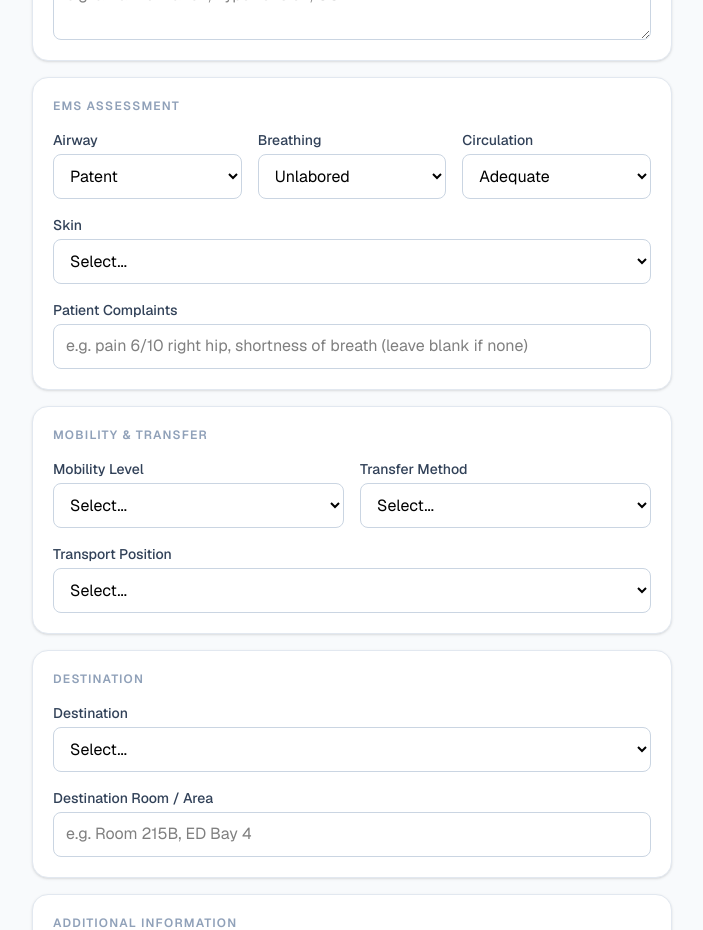
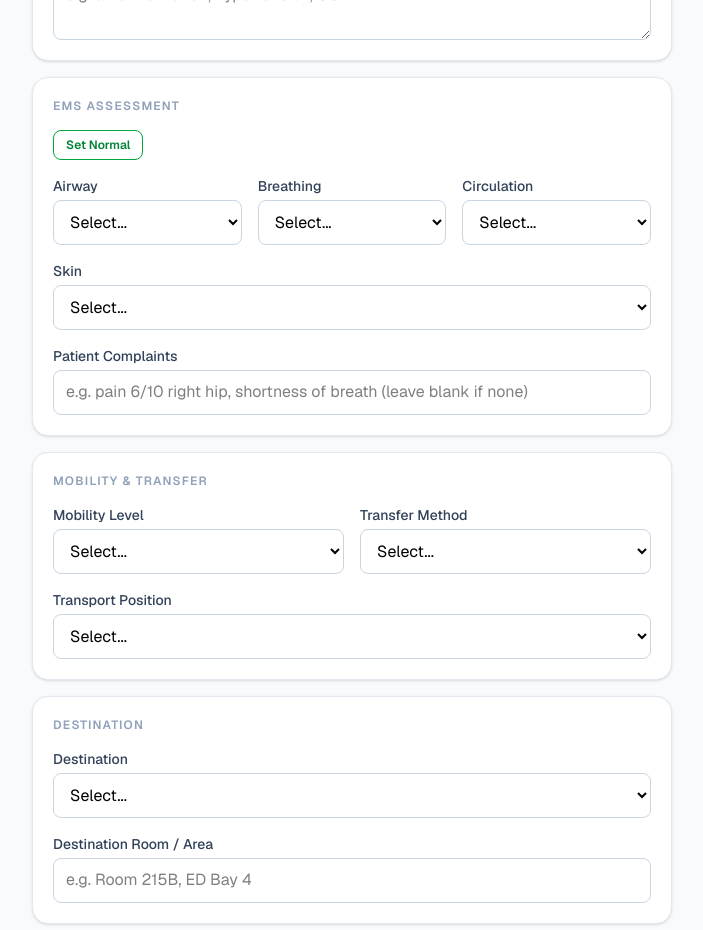
Before and after one commit to emiliootz/QuickChart, a Next.js app: page / in a window 1280 px wide. Shown: the part 1100-2030 px from the top of the page, without its empty margins (288-991 px from the left). Built offline with nearby package versions, Linux system fonts and the light colour scheme.

Commit message:
add normal button in ems assesment

```diff
--- a/components/forms/StructuredForm.tsx
+++ b/components/forms/StructuredForm.tsx
@@ -149,7 +149,7 @@ export default function StructuredForm() {
   const model = "claude-sonnet-4-6" as const;
   const { status, narrative, error, generate, reset } = useNarrativeGeneration();
 
-  const { register, handleSubmit, watch } = useForm<StructuredFormData>({
+  const { register, handleSubmit, watch, setValue } = useForm<StructuredFormData>({
     defaultValues: {
       ambulanceNumber: "",
       transportType: "",
@@ -179,9 +179,9 @@ export default function StructuredForm() {
       sectionType: "",
       mentalStatus: "",
       medicalHistory: "",
-      airway: "Patent",
-      breathing: "Unlabored",
-      circulation: "Adequate",
+      airway: "",
+      breathing: "",
+      circulation: "",
       skin: "",
       skinCustom: "",
       patientComplaints: "",
@@ -458,9 +458,22 @@ export default function StructuredForm() {
 
       {/* EMS Assessment */}
       <Card title="EMS Assessment">
+        <button
+          type="button"
+          onClick={() => {
+            setValue("airway", "Patent");
+            setValue("breathing", "Unlabored");
+            setValue("circulation", "Adequate");
+            setValue("skin", "warm and dry");
+          }}
+          className="self-start rounded-lg border border-green-600 px-3 py-1.5 text-xs font-semibold text-green-700 hover:bg-green-50 active:bg-green-100 transition-colors"
+        >
+          Set Normal
+        </button>
         <div className="grid grid-cols-3 gap-4">
           <Field label="Airway">
             <select {...register("airway")} className={inputCls}>
+              <option value="">Select...</option>
               <option value="Patent">Patent</option>
               <option value="Compromised">Compromised</option>
               <option value="Obstructed">Obstructed</option>
@@ -468,6 +481,7 @@ export default function StructuredForm() {
           </Field>
           <Field label="Breathing">
             <select {...register("breathing")} className={inputCls}>
+              <option value="">Select...</option>
               <option value="Unlabored">Unlabored</option>
               <option value="Labored">Labored</option>
               <option value="Shallow">Shallow</option>
@@ -476,6 +490,7 @@ export default function StructuredForm() {
           </Field>
           <Field label="Circulation">
             <select {...register("circulation")} className={inputCls}>
+              <option value="">Select...</option>
               <option value="Adequate">Adequate</option>
               <option value="Inadequate">Inadequate</option>
             </select>
```
